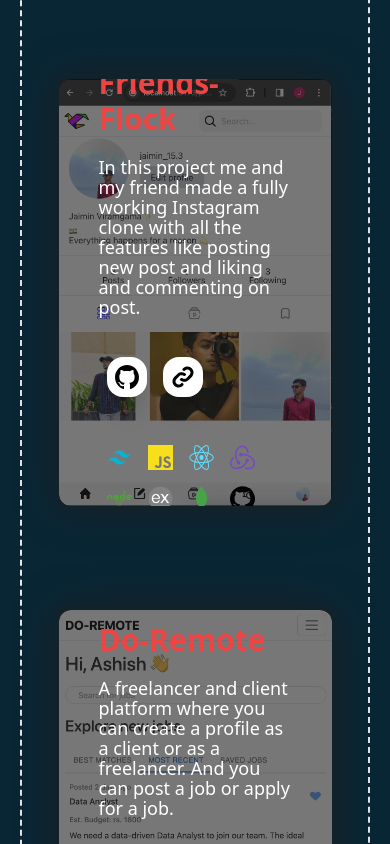
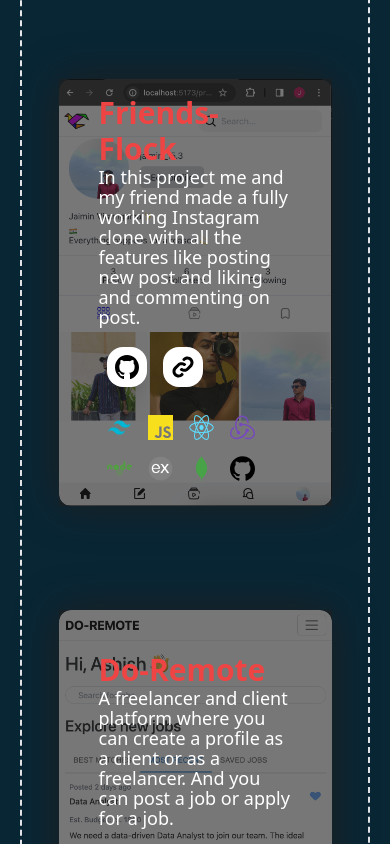
Before and after one commit to jaimin1503/jaimin-s-portfolio, a React (Vite) app: page / in a window 390 px wide. Shown: the part 3480-4324 px from the top of the page. Built offline with nearby package versions, Linux system fonts and the light colour scheme.

Commit message:
responsiveness changes

```diff
--- a/src/pages/projects/Project.jsx
+++ b/src/pages/projects/Project.jsx
@@ -45,7 +45,7 @@ const Project = ({ project, index }) => {
           <h1 className=" md:projectHeading text-3xl sm:text-4xl md:text-5xl text-red-500 font-bold">
             {title}
           </h1>
-          <p className="text-white text-lg md:text-xl max-w-lg py-5 leading-5 md:leading-8 font-light">
+          <p className="text-white text-lg md:text-xl max-w-lg leading-5 md:leading-8 font-light">
             {description}
           </p>
 
@@ -61,7 +61,7 @@ const Project = ({ project, index }) => {
               </div>
             </Link>
           </div>
-          <div className=" flex md:max-w-sm flex-wrap mt-10 max-w-sm">
+          <div className=" flex md:max-w-sm flex-wrap mt-5 md:mt-10 max-w-sm">
             {stack?.map((item) => {
               return (
                 <img
@@ -80,6 +80,8 @@ const Project = ({ project, index }) => {
           className="h-full w-full object-contain rounded-xl object-top"
           src={imageSrc}
           alt="image"
+          loading="lazy"
+          decoding="async"
         />
       </div>
     </div>
```
